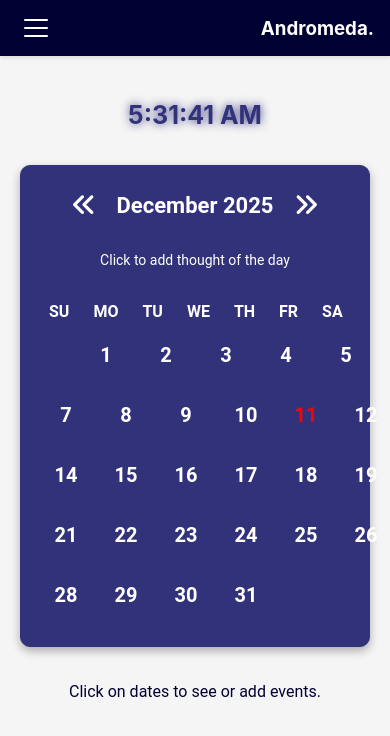
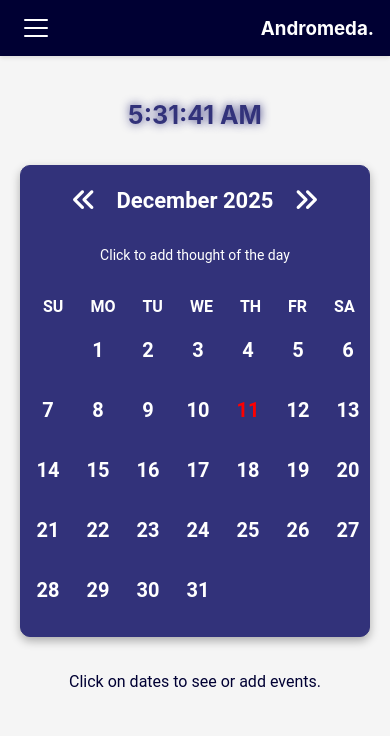
Before and after one commit to abk2191/organiser, a React (Vite) app: page /organiser/calendar in a window 390 px wide. Shown: the top 736 px of the page. Built offline with nearby package versions, Linux system fonts and the light colour scheme.

Commit message:
Added new features

```diff
--- a/src/Calendar.jsx
+++ b/src/Calendar.jsx
@@ -1016,6 +1016,11 @@ function Calendar() {
                           style={{
                             fontWeight: "bold",
                             fontSize: "20px",
+                            visibility: "hidden",
+                            pointerEvents: "none",
+                            minWidth: "40px", // Match the width of actual dates
+                            textAlign: "center",
+                            display: "inline-block",
                           }}
                         >
                           <span className="empty-space">
--- a/src/index.css
+++ b/src/index.css
@@ -1471,18 +1471,20 @@ html {
   }
 
   .clndr-wrpr {
-    padding: 25px;
-  }
+    padding: 20px;
+  }
+
   .week-dates {
-    gap: 20px;
-  }
+    gap: 10px;
+    margin-left: -13px;
+  }
+
   .clndr-wrpr {
     width: 350px;
   }
 
   .day-names-div {
-    gap: 24px;
-    margin-left: 3px;
+    gap: 27px;
     margin-top: 15px;
   }
 
```
